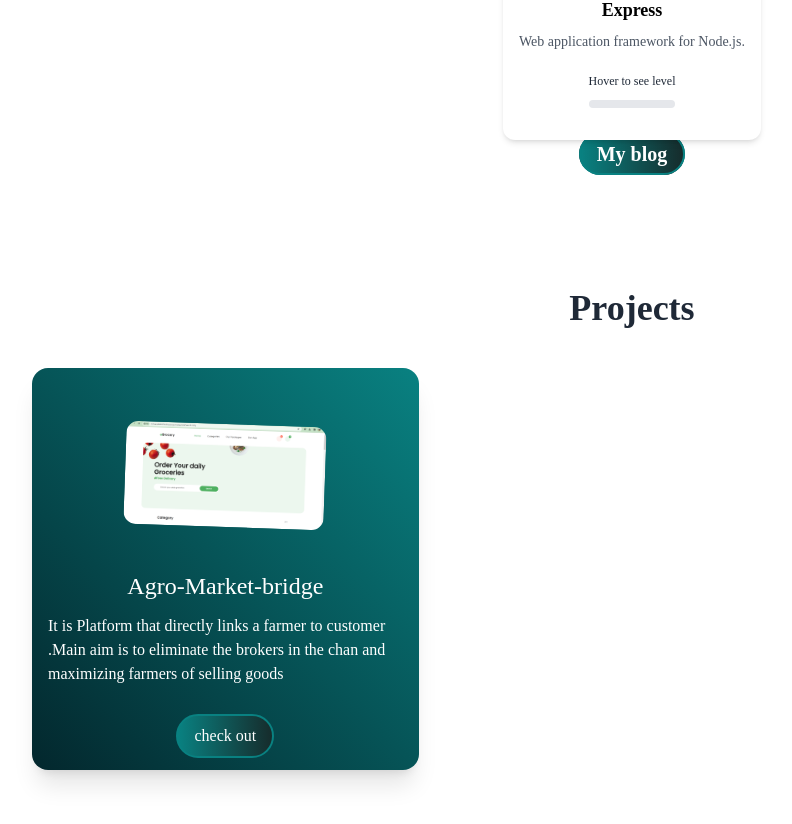
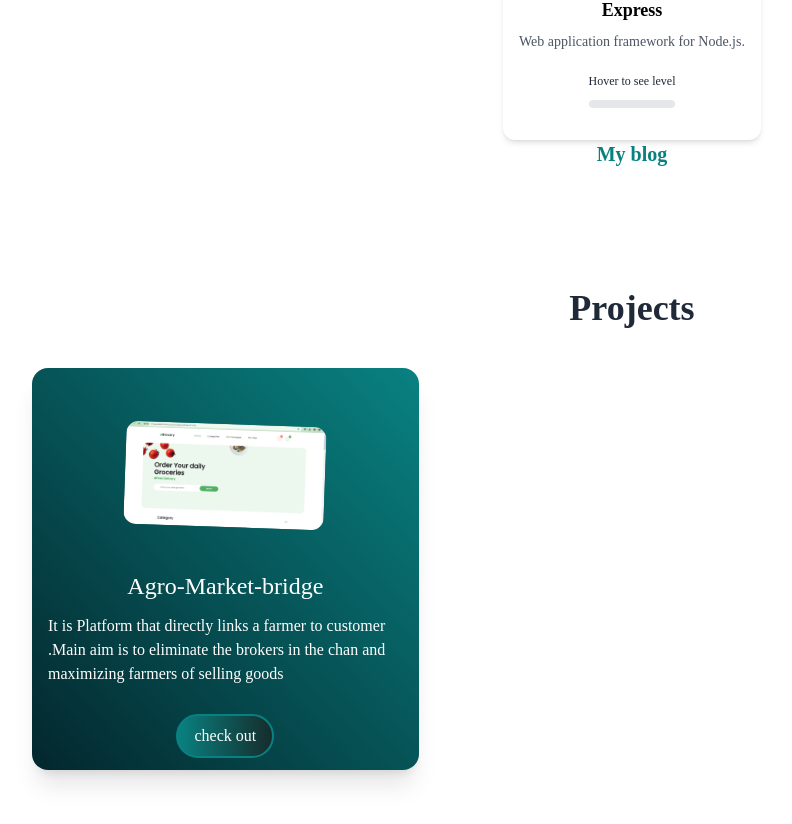
Before and after one commit to karoshalex0873/Karobia.me, a React (Vite) app: page / in a window 1280 px wide. Shown: the part 1980-2804 px from the top of the page, without its empty margins (8-800 px from the left). Built offline with nearby package versions, Linux system fonts and the light colour scheme.

Commit message:
Font rectification and skills card height fixing

```diff
--- a/src/componets/Blog.jsx
+++ b/src/componets/Blog.jsx
@@ -61,23 +61,31 @@ const Blog = () => {
                           </span>
                         </div>
                       </div>
-                      <div className="overflow-hidden h-2 mb-4 text-xs flex rounded bg-gray-200">
+                        <div className="overflow-hidden h-2 mb-4 text-xs flex rounded bg-gray-200">
                         <div
-                          style={{ width: `${hoveredSkill === data.id ? data.level : 0}%` }}
+                          style={{ width: '100%' }} // Fixed width for the bar
                           className={`h-full bg-gradient-to-r from-secondary to-primary transition-width duration-1000 ease-out ${hoveredSkill === data.id ? 'opacity-100' : 'opacity-0'}`}
-                        ></div>
+                        >
+                          <div
+                            style={{ width: `${hoveredSkill === data.id ? data.level : 0}%` }}
+                            className="h-full"
+                          ></div>
+                        </div>
                       </div>
                     </div>
                   </div>
                 ))}
               </div>
             </div>
-            <h1 className="text-center text-xl font-bold">
-              <a href="https://www.instagram.com/" className="bg-gradient-to-r from-secondary to-primary border-2 border-secondary rounded-full px-4 py-2 text-white hover:scale-105 duration-200 cursor-pointer">
+          </div>
+          <h1 className="text-center text-xl font-bold">
+              <a
+                href="https://www.instagram.com/"
+                className="text-secondary hover:text-primary border-b-2 border-transparent hover:border-primary hover:scale-105 duration-200 cursor-pointer"
+              >
                 My blog
               </a>
-            </h1>
-          </div>
+         </h1>
         </div>
       </div>
     </>
```
